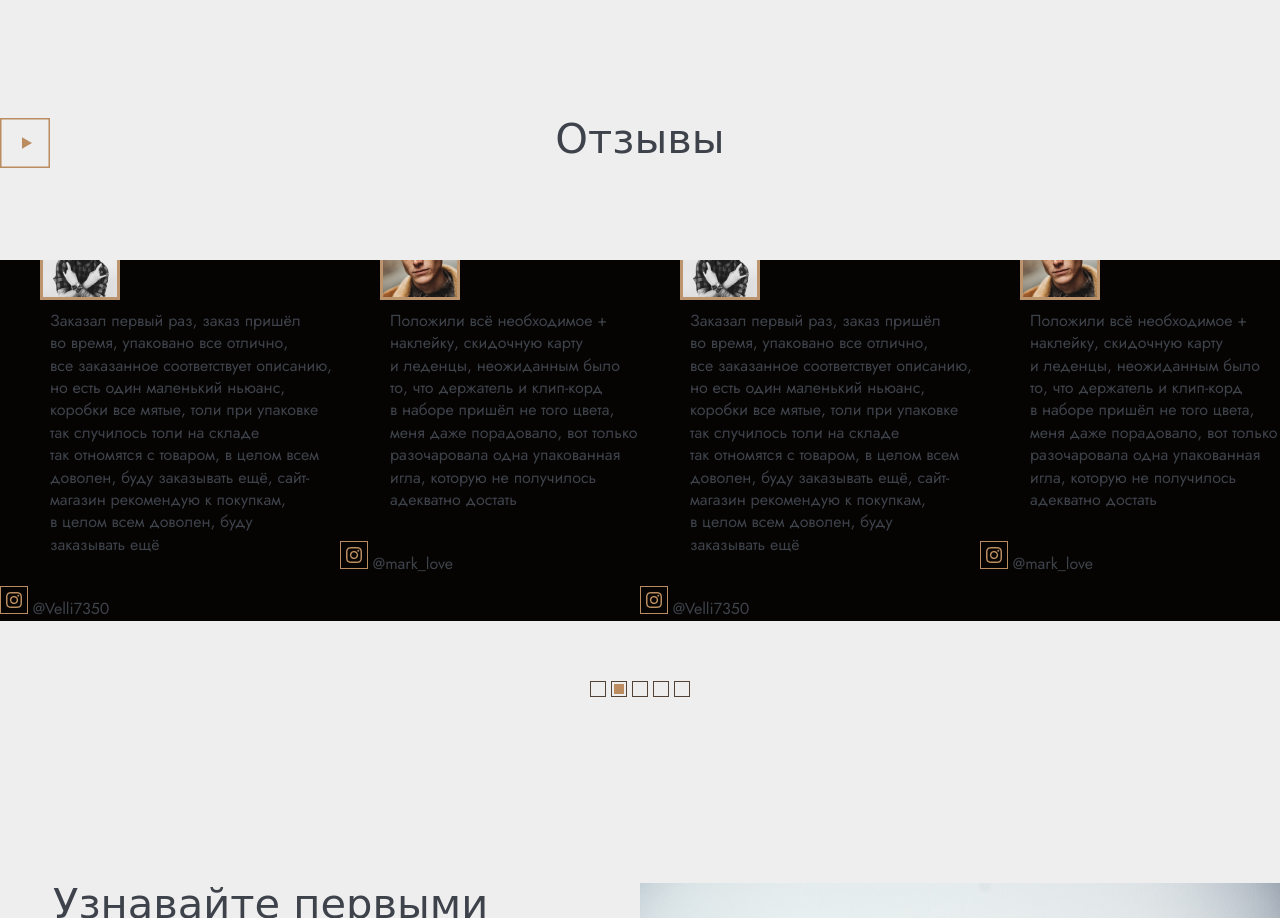
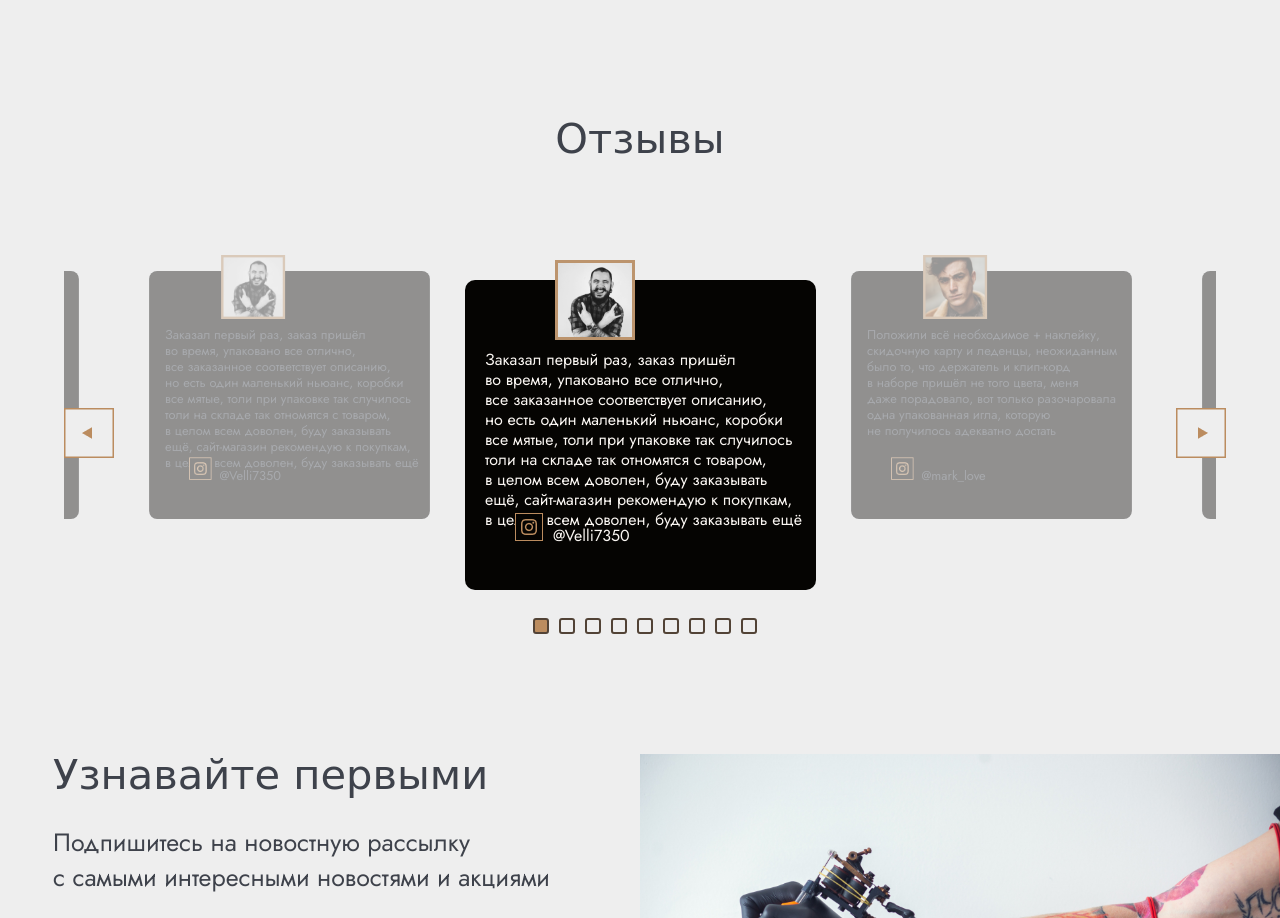
Before and after one commit to Anzhelika007/AcademyIt, a plain HTML site: page index.html in a window 1280 px wide. Shown: the part 7632-8550 px from the top of the page. Drawn offline with nearby package versions, Linux system fonts and the light colour scheme; a web font is replaced by a local one.

Commit message:
add slider in section reviews

```diff
--- a/css/style.css
+++ b/css/style.css
@@ -269,7 +269,7 @@ header {
     right: 150px;
     top:65%;
  }
-ul.slick-dots{
+ .header__slaider ul.slick-dots{
     position: absolute;
     top: 37%;
     right: 160px;
@@ -658,48 +658,6 @@ ul.slick-dots{
     top: 50%;
     right: -60px;
 }
-
-/* .brands__gallery-icon-left {
-    grid-area: b11;
-}
-.brands__gallery-icon-right {
-    grid-area: b12;
-    padding-left: 10px;
-} */
-/* .brands__gallery-icon-row {
-    grid-area: b13;
-    max-width: 100%;
-} */
-/* .brands__gallery-1 {
-    grid-area: b1;
-}
-.brands__gallery-2 {
-    grid-area: b2;
-}
-.brands__gallery-3 {
-    grid-area: b3;
-}
-.brands__gallery-4 {
-    grid-area: b4;
-}
-.brands__gallery-5 {
-    grid-area: b5;
-}
-.brands__gallery-6 {
-    grid-area: b6;
-}
-.brands__gallery-7 {
-    grid-area: b7;
-}
-.brands__gallery-8 {
-    grid-area: b8;
-}
-.brands__gallery-9 {
-    grid-area: b9;
-}
-.brands__gallery-10 {
-    grid-area: b10;
-} */
 /*0 МАГАЗИНЕ*/
 .shop {
     /*position: relative;*/
@@ -735,49 +693,96 @@ ul.slick-dots{
 .reviews__wrapper {
     display: flex;
     flex-direction: column;
-     width: 100%;
+    width: 100%;
 }
 .revierws__title {
-    margin-bottom: 100px;
+    margin-bottom: 30px;
 }
-.reviers__item {
+.reviers__slider {
+    margin: 50px auto 0;
+    max-width: 90%;
+    max-height: 470px;
+}
+.reviers__slider_inner {
+    background-color: #050402;
+    padding: 70px 10px 50px 20px;
+    width: 600px;
+    height: 310px;
+    position: relative;
+    line-height: 20px;
+    opacity: 0.4;
+    transition: all .3s;
+    transform: scale(.8);
+    border-radius: 10px;
+}
+.reviers__slider_inner.slick-center {
+    opacity: 1;
+    transform: scale(1);
+    margin-top:40px;
+    color: #FAF6F2;
+}
+.reviers__slider_photo {
+    position: absolute;
+    top:20px;
+    left: 50px;
+    z-index: 10;
+    transform: translate(50%, -50%);
+    z-index: 999;
+}
+.reviers__slider_botton {
+    line-height: 28px;
+    text-align: start;
+    position: absolute;
+    bottom: 40px;
+    left: 50px;
+}
+.reviers__slider_botton::before{
+    content: url(../images/icon-insta.png);
+    padding-right: 10px;
+}
+.reviers__slider-btn {
+    position: absolute;
+    transform: translateY(-50%);
+    background-color: transparent;
+    border: none;
+    width: 40px;
+    margin: 0;
+    padding: 0;
+}
+.reviers__slider-btnprev {
+    position: absolute;
+    top: 50%;
+    left: 0;
+    z-index: 5;
+}
+.reviers__slider-btnnext {
+    position: absolute;
+    top: 50%;
+    right: 0%;
+}
+.reviers__slider .slick-dots{
+    display: flex;
+    align-items: center;
+    justify-content: center;
+    margin-top: 20px;
+}
+.reviers__slider .slick-dots li{
+    padding-left: 10px;
+}
+.reviers__sliderul slick-dots button {
     display: flex;
     flex-direction: row;
-    max-width: 100%;
-    overflow: hidden;
+    padding: 0;
+    font-size: 0;
+    margin: 0;
+    width: 16px;
+    height: 16px;
+    border: 2px solid #524336;
+    background-color:transparent;
 }
-.reviers__item_inner {
-    background-color:  #050402;
-    min-width: 300px;
-    max-width: 600px;
-    position: relative;
-    max-width: 100%;
-}
-.reviers__item_photo {
-    position: absolute;
-    transform: translate(50%, -50%);
-}
-.reviers__item_text {
-    padding: 50px 0 30px 50px;
-}
-.reviers__item_botton {
-}
-.reviers__item__icon {
-}
-.reviers__gallery-icon-left {
-    width: 50px;
-    height: 50px;
-    position: absolute;
-}
-.reviers__gallery-icon-right {
-    width: 50px;
-    height: 50px;
-    position: absolute;
-}
-.reviews__slaider {
-    margin: 60px auto;
-}
-.reviews__slaider-img {
+.slick-active button {
+    background-color: #BB8C5F;
+
 }
 /*контакты*/
 .contacts {
@@ -823,7 +828,6 @@ ul.slick-dots{
 .contacts__bg-img {
     width: 50vw;
 }
-
 footer {
     background-color: #050402;
 }
--- a/index.html
+++ b/index.html
@@ -1144,62 +1144,88 @@
         <section class="reviews new__section">
             <div class="reviews__wrapper">
                 <h2 class="revierws__title conteiner">Отзывы</h2>
-                <div class="reviers__item">
-                    <div class="reviers__item_inner">
-                        <img class="reviers__item_photo" src="images/photo1.png" alt="Отзывы">
-                        <div class="reviers__item_text">Заказал первый раз, заказ пришёл во время, упаковано
+                <div class="reviers__slider">
+                    <div class="reviers__slider_inner">
+                        <img class="reviers__slider_photo" src="images/photo1.png" alt="Отзывы">
+                        <div class="reviers__slider_text">Заказал первый раз, заказ пришёл во время, упаковано
                             все отлично, все заказанное соответствует описанию, но есть один маленький ньюанс, коробки
                             все мятые, толи при упаковке так случилось толи на складе так отномятся с товаром, в целом
                             всем доволен, буду заказывать ещё, сайт-магазин рекомендую к покупкам, в целом всем доволен,
                             буду заказывать ещё</div>
-                        <div class="reviers__item_botton">
-                            <img class="reviers__item__icon" src="images/icon-insta.png" alt="Аккаунт в instagram">
-                            <span>@Velli7350</span>
-                        </div>
+                        <div class="reviers__slider_botton">@Velli7350</div>
                     </div>
-                    <div class="reviers__item_inner">
-                        <img class="reviers__item_photo" src="images/photo2.png" alt="Отзывы">
-                        <div class="reviers__item_text">Положили всё необходимое + наклейку, скидочную карту и леденцы,
+                    <div class="reviers__slider_inner">
+                        <img class="reviers__slider_photo" src="images/photo2.png" alt="Отзывы">
+                        <div class="reviers__slider_text">Положили всё необходимое + наклейку, скидочную карту
+                            и леденцы,
                             неожиданным было то, что держатель и клип-корд в наборе пришёл не того цвета, меня
                             даже порадовало, вот только разочаровала одна упакованная игла, которую не получилось
                             адекватно достать</div>
-                        <div class="reviers__item_botton">
-                            <img class="reviers__item__icon" src="images/icon-insta.png" alt="Аккаунт в instagram">
-                            <span>@mark_love</span>
-                        </div>
+                        <div class="reviers__slider_botton">@mark_love</div>
                     </div>
-                    <div class="reviers__item_inner">
-                        <img class="reviers__item_photo" src="images/photo1.png" alt="Отзывы">
-                        <div class="reviers__item_text">Заказал первый раз, заказ пришёл во время, упаковано
+                    <div class="reviers__slider_inner">
+                        <img class="reviers__slider_photo" src="images/photo1.png" alt="Отзывы">
+                        <div class="reviers__slider_text">Заказал первый раз, заказ пришёл во время, упаковано
                             все отлично, все заказанное соответствует описанию, но есть один маленький ньюанс, коробки
                             все мятые, толи при упаковке так случилось толи на складе так отномятся с товаром, в целом
                             всем доволен, буду заказывать ещё, сайт-магазин рекомендую к покупкам, в целом всем доволен,
                             буду заказывать ещё</div>
-                        <div class="reviers__item_botton">
-                            <img class="reviers__item__icon" src="images/icon-insta.png" alt="Аккаунт в instagram">
-                            <span>@Velli7350</span>
-                        </div>
+                        <div class="reviers__slider_botton">@Velli7350</div>
                     </div>
-                    <div class="reviers__item_inner">
-                        <img class="reviers__item_photo" src="images/photo2.png" alt="Отзывы">
-                        <div class="reviers__item_text">Положили всё необходимое + наклейку, скидочную карту и леденцы,
+                    <div class="reviers__slider_inner">
+                        <img class="reviers__slider_photo" src="images/photo1.png" alt="Отзывы">
+                        <div class="reviers__slider_text">Заказал первый раз, заказ пришёл во время, упаковано
+                            все отлично, все заказанное соответствует описанию, но есть один маленький ньюанс, коробки
+                            все мятые, толи при упаковке так случилось толи на складе так отномятся с товаром, в целом
+                            всем доволен, буду заказывать ещё, сайт-магазин рекомендую к покупкам, в целом всем доволен,
+                            буду заказывать ещё</div>
+                        <div class="reviers__slider_botton">@Velli7350</div>
+                    </div>
+                    <div class="reviers__slider_inner">
+                        <img class="reviers__slider_photo" src="images/photo2.png" alt="Отзывы">
+                        <div class="reviers__slider_text">Положили всё необходимое + наклейку, скидочную карту
+                            и леденцы,
                             неожиданным было то, что держатель и клип-корд в наборе пришёл не того цвета, меня
                             даже порадовало, вот только разочаровала одна упакованная игла, которую не получилось
                             адекватно достать</div>
-                        <div class="reviers__item_botton">
-                            <img class="reviers__item__icon" src="images/icon-insta.png" alt="Аккаунт в instagram">
-                            <span>@mark_love</span>
-                        </div>
+                        <div class="reviers__slider_botton">@mark_love</div>
                     </div>
-                </div>
-                <img class="reviers__gallery-icon-left" src="images/icon-brand-left.png" alt="Навигация">
-                <img class="reviers__gallery-icon-right" src="images/icon-brand-right.png" alt="Навигация">
-                <div class="reviews__slaider conteiner">
-                    <img class="reviews__slaider-img" src="images/icon-slaider.png" alt="">
-                    <img class="reviews__slaider-img" src="images/icon-slaider-now.png" alt="">
-                    <img class="reviews__slaider-img" src="images/icon-slaider.png" alt="">
-                    <img class="reviews__slaider-img" src="images/icon-slaider.png" alt="">
-                    <img class="reviews__slaider-img" src="images/icon-slaider.png" alt="">
+                    <div class="reviers__slider_inner">
+                        <img class="reviers__slider_photo" src="images/photo1.png" alt="Отзывы">
+                        <div class="reviers__slider_text">Заказал первый раз, заказ пришёл во время, упаковано
+                            все отлично, все заказанное соответствует описанию, но есть один маленький ньюанс, коробки
+                            все мятые, толи при упаковке так случилось толи на складе так отномятся с товаром, в целом
+                            всем доволен, буду заказывать ещё, сайт-магазин рекомендую к покупкам, в целом всем доволен,
+                            буду заказывать ещё</div>
+                        <div class="reviers__slider_botton">@Velli7350</div>
+                    </div>
+                    <div class="reviers__slider_inner">
+                        <img class="reviers__slider_photo" src="images/photo1.png" alt="Отзывы">
+                        <div class="reviers__slider_text">Заказал первый раз, заказ пришёл во время, упаковано
+                            все отлично, все заказанное соответствует описанию, но есть один маленький ньюанс, коробки
+                            все мятые, толи при упаковке так случилось толи на складе так отномятся с товаром, в целом
+                            всем доволен, буду заказывать ещё, сайт-магазин рекомендую к покупкам, в целом всем доволен,
+                            буду заказывать ещё</div>
+                        <div class="reviers__slider_botton">@Velli7350</div>
+                    </div>
+                    <div class="reviers__slider_inner">
+                        <img class="reviers__slider_photo" src="images/photo2.png" alt="Отзывы">
+                        <div class="reviers__slider_text">Положили всё необходимое + наклейку, скидочную карту
+                            и леденцы,
+                            неожиданным было то, что держатель и клип-корд в наборе пришёл не того цвета, меня
+                            даже порадовало, вот только разочаровала одна упакованная игла, которую не получилось
+                            адекватно достать</div>
+                        <div class="reviers__slider_botton">@mark_love</div>
+                    </div>
+                    <div class="reviers__slider_inner">
+                        <img class="reviers__slider_photo" src="images/photo1.png" alt="Отзывы">
+                        <div class="reviers__slider_text">Заказал первый раз, заказ пришёл во время, упаковано
+                            все отлично, все заказанное соответствует описанию, но есть один маленький ньюанс, коробки
+                            все мятые, толи при упаковке так случилось толи на складе так отномятся с товаром, в целом
+                            всем доволен, буду заказывать ещё, сайт-магазин рекомендую к покупкам, в целом всем доволен,
+                            буду заказывать ещё</div>
+                        <div class="reviers__slider_botton">@Velli7350</div>
+                    </div>
                 </div>
             </div>
         </section>
--- a/js/main.js
+++ b/js/main.js
@@ -21,24 +21,19 @@ $(function () {
     });
 
 
-
-
-    $('.search__tabs-item').on('click', function (e) {
-        e.preventDefault();
-
-        $('.tab').removeClass('tab--active');
-        $('.tabs-content').removeClass('tabs-content--active');
-
-        $(this).addClass('tab--active');
-        $($(this).attr('href')).addClass('tabs-content--active')
+    $('.reviers__slider').slick({
+        autoplay: false,
+        autoplaySpeed: 500,
+        slidesToShow: 3,
+        infinite: true,
+        dots: true,
+        centerMode: true,
+        viriableWiddth: true,
+        adaptiveHeight: true,
+        rows: 1,
+        prevArrow: '<button class="reviers__slider-btn reviers__slider-btnprev"><img src="images/icon-brand-left.png"></button>',
+        nextArrow: '<button class="reviers__slider-btn reviers__slider-btnnext"><img src="images/icon-brand-right.png"></button>',
     });
 
 
-    $('.product-item__favorite').on('click', function () {
-        $('.product-item__favorite').toggleClass('product-item__favorite--active')
-    });
-
-    $('.product-slider').slick({});
-
-
 });
```
